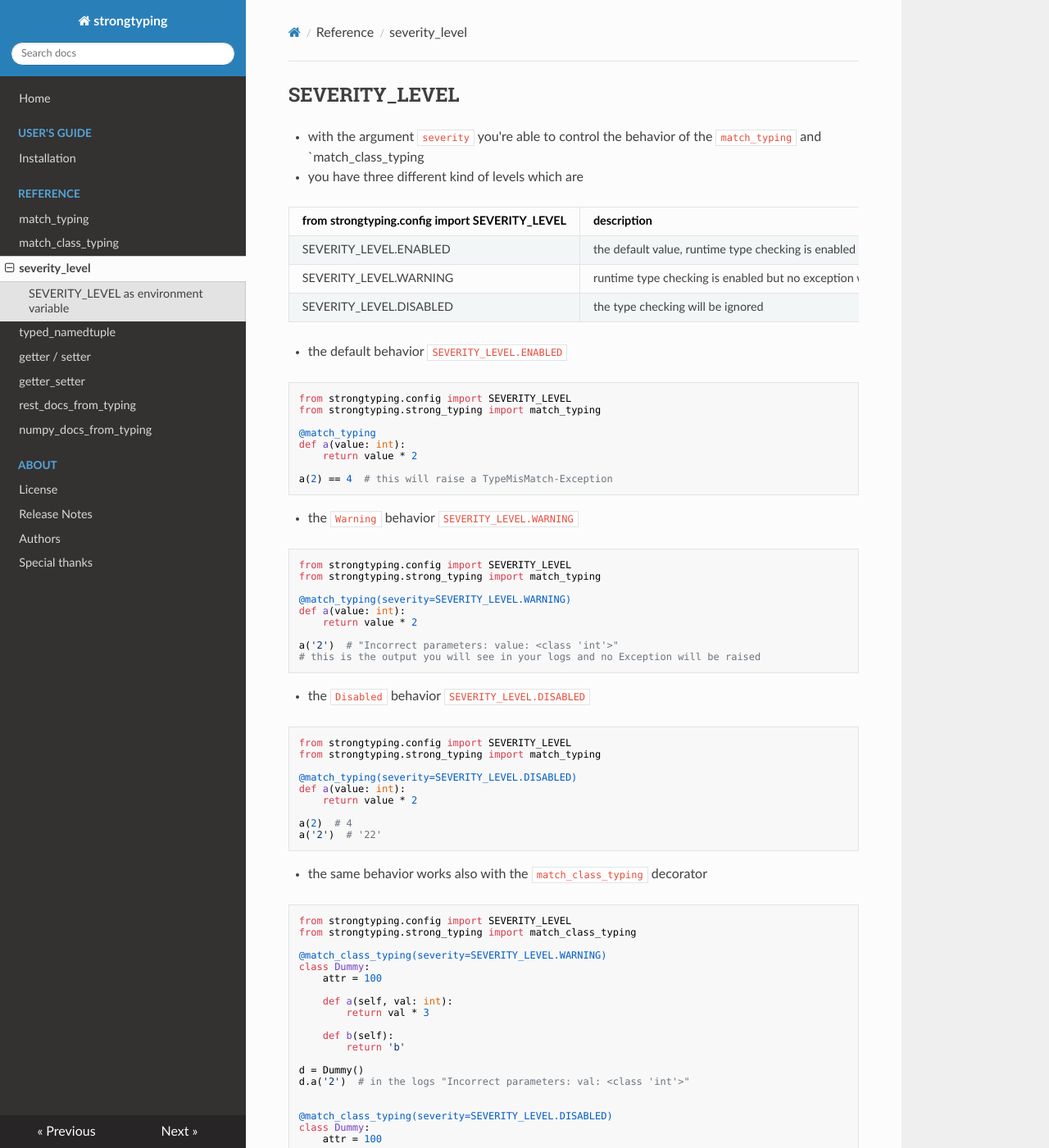
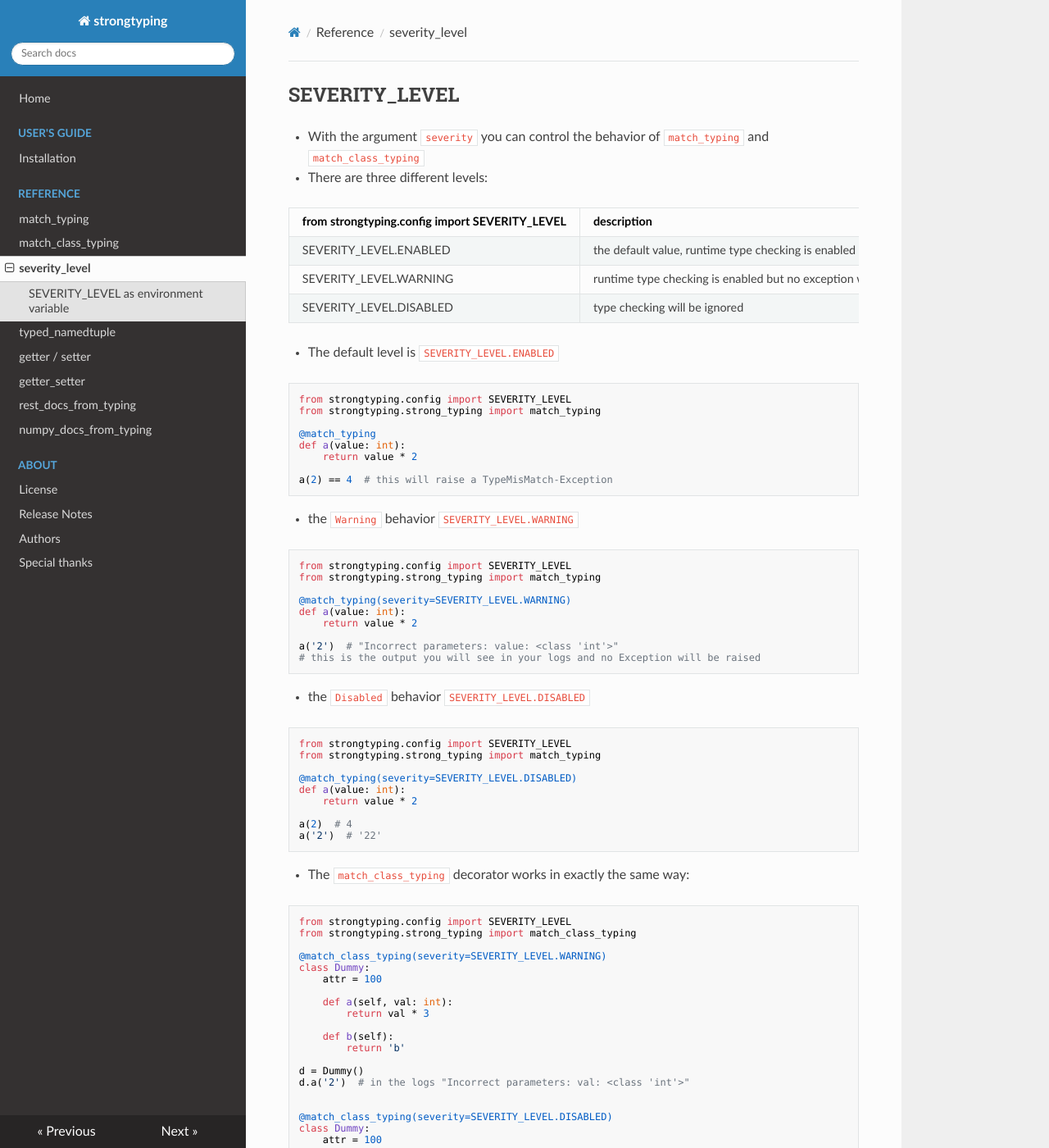
Before and after one commit to FelixTheC/strongtyping, an MkDocs documentation site: the page built from docs/severity_level.md, in a window 1280 px wide and 1400 px high. Shown: the whole window at 82% size. Built offline with MkDocs 1.6.1, drawn with Linux system fonts in a browser that asks for light colours; nearby versions of some CDN libraries; some of the changed text lies outside the part shown.

Commit message:
Update severity_level.md

````diff
--- a/docs/severity_level.md
+++ b/docs/severity_level.md
@@ -1,17 +1,16 @@
 ## SEVERITY_LEVEL
 
-- with the argument `severity` you're able to control the
-  behavior of the `match_typing` and `match_class_typing
+- With the argument `severity` you can control the behavior of `match_typing` and `match_class_typing`
 
-- you have three different kind of levels which are
+- There are three different levels:
 
 | from strongtyping.config import SEVERITY_LEVEL | description|
 | :-------------                                 | :----------|
 | SEVERITY_LEVEL.ENABLED | the default value, runtime type checking is enabled |
 | SEVERITY_LEVEL.WARNING | runtime type checking is enabled but no exception will be raised |
-| SEVERITY_LEVEL.DISABLED | the type checking will be ignored |
+| SEVERITY_LEVEL.DISABLED | type checking will be ignored |
 
-- the default behavior `SEVERITY_LEVEL.ENABLED`
+- The default level is `SEVERITY_LEVEL.ENABLED`
 ```python
 from strongtyping.config import SEVERITY_LEVEL
 from strongtyping.strong_typing import match_typing
@@ -49,7 +48,7 @@ a(2)  # 4
 a('2')  # '22'
 ```
 
-- the same behavior works also with the `match_class_typing` decorator
+- The `match_class_typing` decorator works in exactly the same way:
 ```python
 from strongtyping.config import SEVERITY_LEVEL
 from strongtyping.strong_typing import match_class_typing
@@ -84,9 +83,9 @@ d.a('2')  # '222'
 
 ### SEVERITY_LEVEL as environment variable
 
-- to make your life as a developer easier it is possible to set the `SEVERITY_LEVEL` as enviroment variable
+- To make things easier you can set the `SEVERITY_LEVEL` as an enviroment variable.
 
-- with the help of a helper function `set_severity_level`
+- Just use the helper function `set_severity_level`:
 ```python
 # call this somewhere in your code
 from strongtyping.config import SEVERITY_LEVEL, set_severity_level
@@ -96,7 +95,7 @@ set_severity_level(SEVERITY_LEVEL.WARNING)
 set_severity_level(SEVERITY_LEVEL.DISABLED)
 ```
 
-- set the environment value `ST_SEVERITY` directly
+- Or you can set the environment value `ST_SEVERITY` directly:
 ```python
 environ['ST_SEVERITY'] = 1  # enabled
 environ['ST_SEVERITY'] = 2  # warning
````
